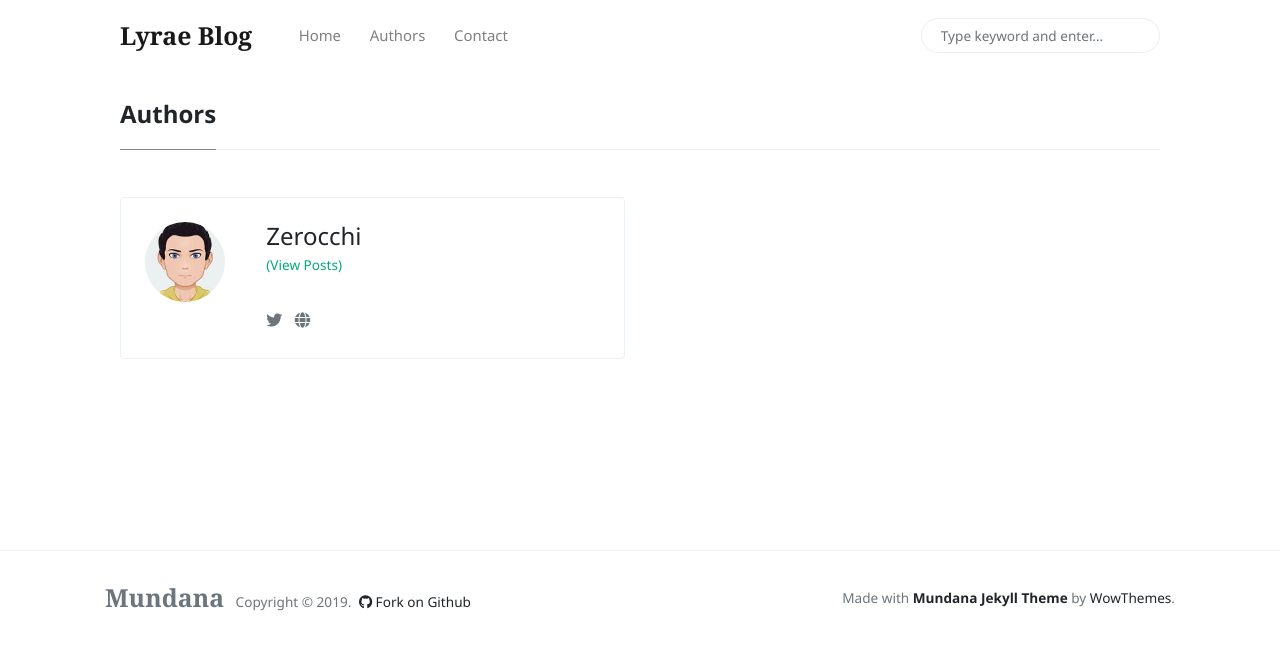
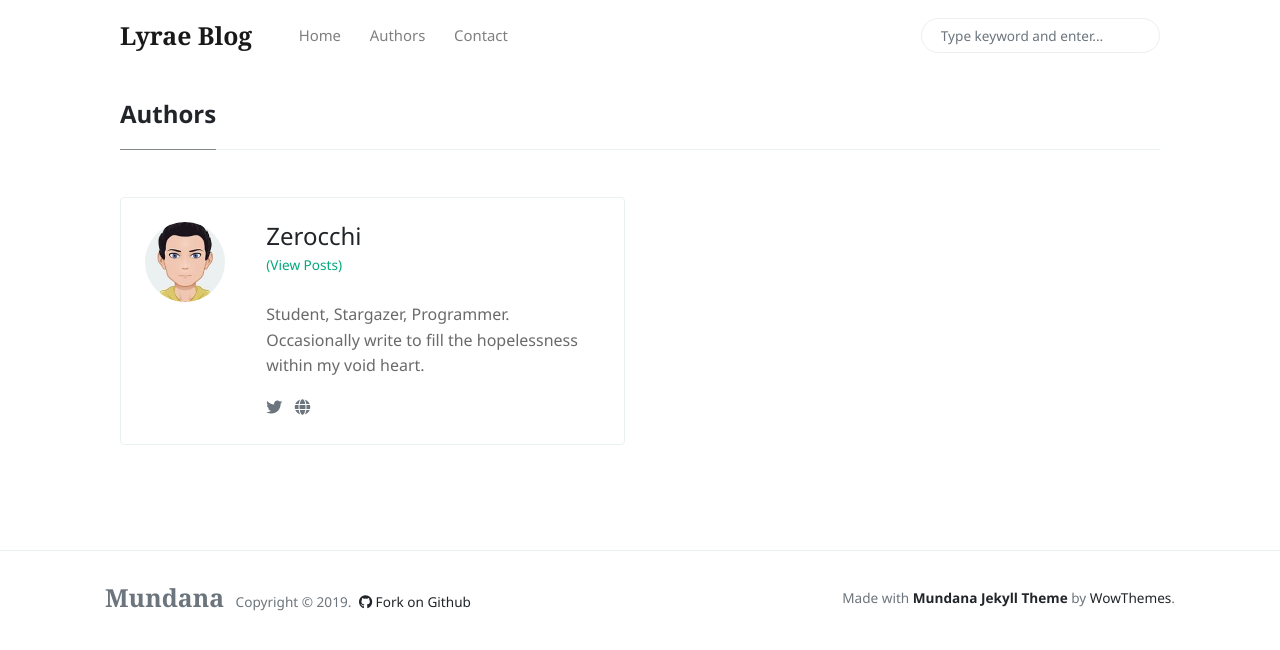
Before and after one commit to Zerocchi/zerocchi.github.io, a Jekyll site: the page built from _pages/authors-list.html, in a window 1280 px wide. Shown: the top 650 px of the page. Built offline with Jekyll 4.4.1, drawn with Linux system fonts in a browser that asks for light colours; nearby versions of some CDN libraries.

Commit message:
modify _config.yml

```diff
--- a/_config.yml
+++ b/_config.yml
@@ -23,7 +23,7 @@ authors:
       name:           Zerocchi
       site:           https://blog.lyrae.us
       avatar:         /assets/images/avatar1.jpg
-      bio:            ""
+      bio:            "Student, Stargazer, Programmer. Occasionally write to fill the hopelessness within my void heart."
       email:          zerocchi@lyrae.us
       twitter:        https://twitter.com/slaveration
 
```
